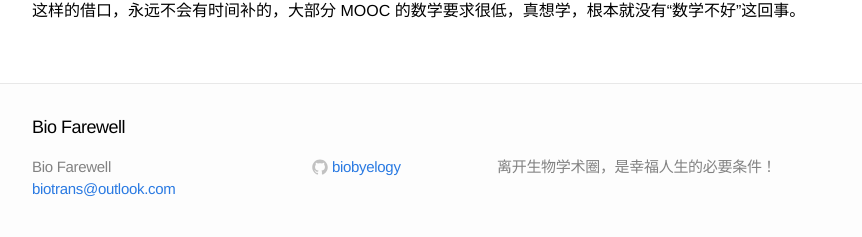
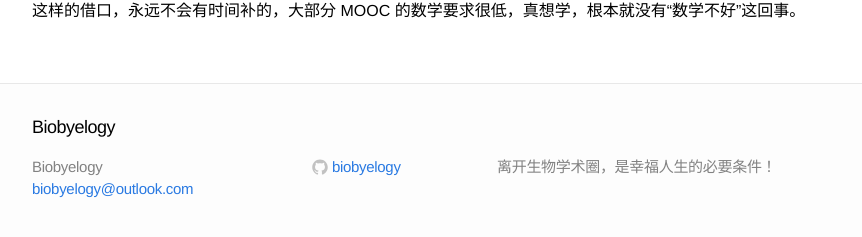
Before and after one commit to biobyelogy/biobyelogy.github.io, a Jekyll site: the page built from _posts/2014-09-14-mooc-interview.markdown, in a window 1280 px wide and 900 px high, scrolled down 4571 px. Shown: the part 654-891 px from the top of the window, without its empty margins (208-1070 px from the left). Built offline with Jekyll 4.4.1, drawn with Linux system fonts in a browser that asks for light colours; some of the changed text lies outside the part shown.

Commit message:
add disqus

```diff
--- a/_config.yml
+++ b/_config.yml
@@ -1,6 +1,6 @@
 # Site settings
-title: Bio Farewell
-email: biotrans@outlook.com
+title: Biobyelogy
+email: biobyelogy@outlook.com
 description: "离开生物学术圈，是幸福人生的必要条件！"
 baseurl: ""
 url: "http://biobyelogy.github.io"
--- a/_layouts/post.html
+++ b/_layouts/post.html
@@ -10,6 +10,24 @@ layout: default
 
   <article class="post-content">
   {{ content }}
+
+  {% if page.comments %}
+    <div id="disqus_thread"></div>
+    <script type="text/javascript">
+        /* * * CONFIGURATION VARIABLES: EDIT BEFORE PASTING INTO YOUR WEBPAGE * * */
+        var disqus_shortname = 'biobyelogy'; // required: replace example with your forum shortname
+
+        /* * * DON'T EDIT BELOW THIS LINE * * */
+        (function() {
+            var dsq = document.createElement('script'); dsq.type = 'text/javascript'; dsq.async = true;
+            dsq.src = '//' + disqus_shortname + '.disqus.com/embed.js';
+            (document.getElementsByTagName('head')[0] || document.getElementsByTagName('body')[0]).appendChild(dsq);
+        })();
+    </script>
+    <noscript>Please enable JavaScript to view the <a href="http://disqus.com/?ref_noscript">comments powered by Disqus.</a></noscript>
+  {% endif %}
+
+
   </article>
 
 </div>
--- a/_posts/2014-08-20-new-website.markdown
+++ b/_posts/2014-08-20-new-website.markdown
@@ -1,4 +1,5 @@
 ---
+comments: true
 layout: post
 title:  "网站迁移"
 date:   2014-08-20 11:54:49
```
